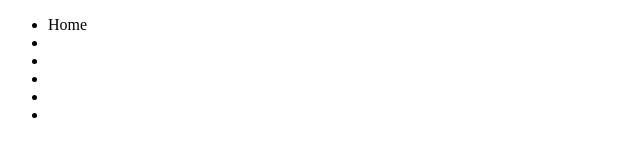
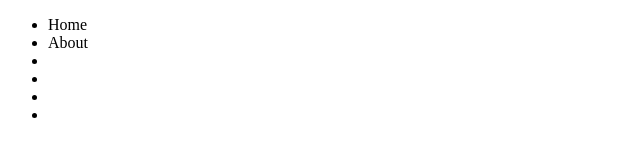
Before and after one commit to PendoProgrammer/Ali-s-Calorie-Tracker, a plain HTML site: page git.html in a window 1280 px wide. Shown: the full height of the page, 0-640 px from the left. Drawn offline with Linux system fonts and the light colour scheme.

Commit message:
contribution

```diff
--- a/git.html
+++ b/git.html
@@ -9,7 +9,7 @@
     <header>
         <ul>
             <li>Home</li>
-            <li></li>
+            <li>About</li>
             <li></li>
             <li></li>
             <li></li>
```
